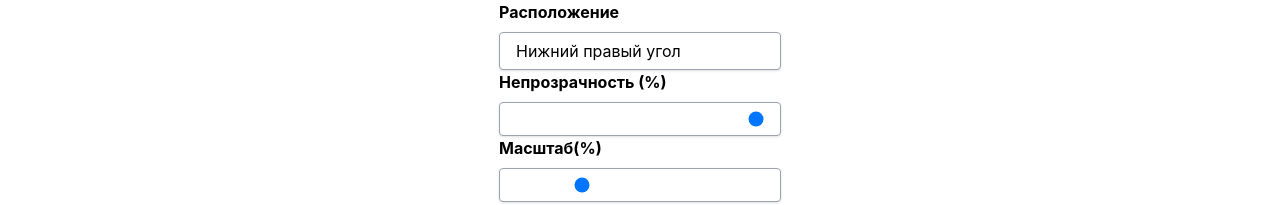
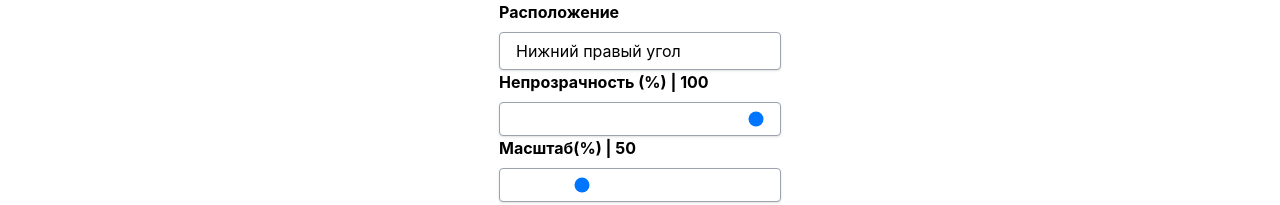
Before and after one commit to ArtHell/watermark, a React (Create React App) app: page / in a window 1280 px wide. Shown: the part 540-745 px from the top of the page. Built offline with nearby package versions, Linux system fonts and the light colour scheme.

Commit message:
show range values

```diff
--- a/src/components/imageEditor.js
+++ b/src/components/imageEditor.js
@@ -127,7 +127,7 @@ export const ImageEditor = () => {
       <div className="border border-black border-dashed overflow-x-auto w-full">
         <canvas width={canvasWidth} height={canvasHeight} ref={canvasRef} className="m-auto" />
       </div>
-      <ImageSettings watermarkCornerField={watermarkCornerField} watermarkOpacityField={watermarkOpacityField} watermarkScaleField={watermarkScaleField} watermarkXOffsetField={watermarkXOffsetField} watermarkYOffsetField={watermarkYOffsetField} />
+      <ImageSettings getValues={getValues} watermarkCornerField={watermarkCornerField} watermarkOpacityField={watermarkOpacityField} watermarkScaleField={watermarkScaleField} watermarkXOffsetField={watermarkXOffsetField} watermarkYOffsetField={watermarkYOffsetField} />
       <button type="button" onClick={downloadImage} className="py-4 px-16 bg-indigo-500 text-white text-sm font-semibold rounded-md shadow focus:outline-none">Скачать</button>
     </form>
   )
--- a/src/components/imageSettings.js
+++ b/src/components/imageSettings.js
@@ -1,4 +1,4 @@
-export const ImageSettings = ({ watermarkCornerField, watermarkOpacityField, watermarkScaleField, watermarkXOffsetField, watermarkYOffsetField }) => {
+export const ImageSettings = ({ getValues, watermarkCornerField, watermarkOpacityField, watermarkScaleField, watermarkXOffsetField, watermarkYOffsetField }) => {
   return (
     <div className='flex flex-col items-center mt-8 mb-8'>
       <label className="block font-bold mb-2">{'Настройки водяного знака'}</label>
@@ -11,9 +11,9 @@ export const ImageSettings = ({ watermarkCornerField, watermarkOpacityField, wat
             <option value="bottom-left">{'Нижний левый угол'}</option>
             <option value="bottom-right">{'Нижний правый угол'}</option>
           </select>
-          <label className="block font-bold mb-2">{'Непрозрачность (%)'}</label>
+          <label className="block font-bold mb-2">{`Непрозрачность (%) | ${getValues('watermarkOpacity')}`}</label>
           <input className="block appearance-none w-full bg-white border border-gray-400 hover:border-gray-500 px-4 py-2 rounded shadow leading-tight focus:outline-none focus:shadow-outline" type="range" {...watermarkOpacityField} />
-          <label className="block font-bold mb-2">{'Масштаб(%)'}</label>
+          <label className="block font-bold mb-2">{`Масштаб(%) | ${getValues('watermarkScale')}`}</label>
           <input className="block appearance-none w-full bg-white border border-gray-400 hover:border-gray-500 px-4 py-2 rounded shadow leading-tight focus:outline-none focus:shadow-outline" type="range" min={0} max={200}  {...watermarkScaleField} />
           <label className="block font-bold mb-2">{'Смещение по X (пиксели)'}</label>
           <input className="block appearance-none w-full bg-white border border-gray-400 hover:border-gray-500 px-4 py-2 rounded shadow leading-tight focus:outline-none focus:shadow-outline" type="number" {...watermarkXOffsetField} />
```
